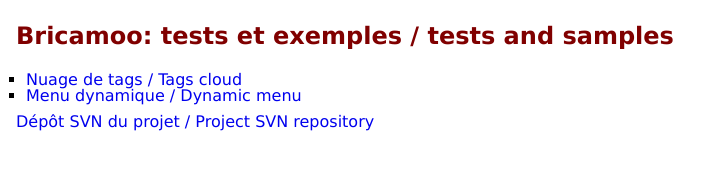
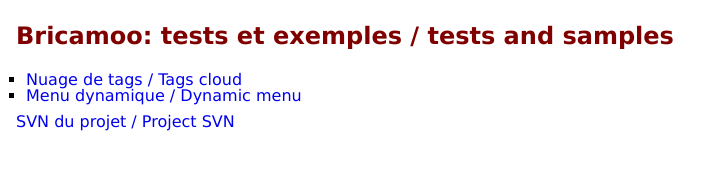
Before and after one commit to zeitounator/bricamoo, a plain HTML site: page index.html in a window 1280 px wide. Shown: the whole page, without its empty margins (0-727 px from the left). Drawn offline with Linux system fonts and the light colour scheme.

Commit message:
Retour arrière sur les différents changements du fichier index de présentation du projet.

```diff
--- a/index.html
+++ b/index.html
@@ -12,6 +12,6 @@
 			<li><a href="menu.html">Menu dynamique / Dynamic menu</a></li>
 		</ul>
 
-		<p><a href="http://projects.bricabric.com/bricamoo">Dépôt SVN du projet / Project SVN repository</a></p>
+		<p><a href="http://projects.bricabric.com/bricamoo">SVN du projet / Project SVN</a></p>
 	</body>
 </html>
```
